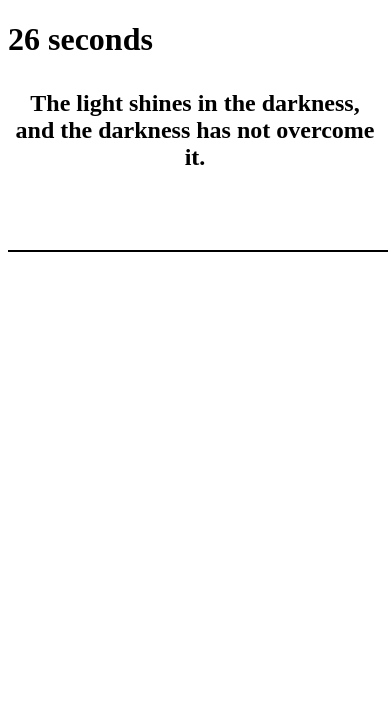
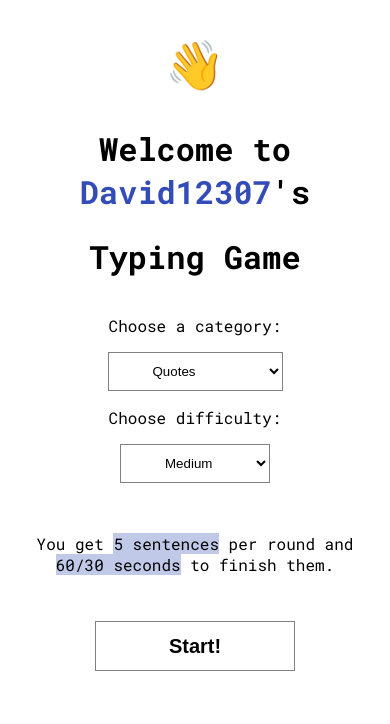
Before and after one commit to David12307/javascript-typinggame, a plain HTML site: page index.html in a window 390 px wide. Drawn offline with Linux system fonts and the light colour scheme; a web font is replaced by a local one.

Commit message:
Added multiple sentences and categories, and made it a little bit more appealing.

```diff
--- a/index.html
+++ b/index.html
@@ -7,10 +7,39 @@
     <link rel="stylesheet" href="styles.css">
 </head>
 <body>
-    <h1 id="timer"></h1>
+    <div id="start-menu">
+        <h1 id="emoji">👋</h1>
+        <h1>Welcome to <a id="profile-link" href="https://github.com/David12307/javascript-typinggame" target="_blank">David12307</a>'s</h1>
+        <h1 id="project-name">Typing Game</h1>
+
+        <div id="options-div">
+            <div class="option">
+                <p>Choose a category:</p>
+                <select id="category-input">
+                    <option value="quotes" selected>Quotes</option>
+                    <option value="biology" >Biology</option>
+                    <option value="verses">Bible verses</option>
+                </select>
+            </div>
+            <div class="option">
+                <p>Choose difficulty:</p>
+                <select id="difficulty-input">
+                    <option value="medium" selected>Medium</option>
+                    <option value="hard">Hard</option>
+                </select>
+            </div>
+        </div>
+
+        <p>You get <span class="highlight">5 sentences</span> per round and <span class="highlight">60/30 seconds</span> to finish them.</p>
+
+        <button type="submit" id="start-button">Start!</button>
+
+    </div>
     <div id="container">
+        <h1 id="timer">30 seconds</h1>
         <h4 id="sentence">Type this text to test your speed!</h4>
-        <input type="" id="textInput" autofocus>
+        <input type="" id="textInput">
+        <p id="ref-text">Reference</p>
     </div>
     <script src="main.js"></script>
 </body>
--- a/main.js
+++ b/main.js
@@ -1,33 +1,22 @@
-const sentences = [
-    "I can do all things through Christ who strengthens me.",
-    "For God so loved the world that He gave His only Son.",
-    "The Lord is my shepherd; I shall not want.",
-    "Trust in the Lord with all your heart and lean not on your own understanding.",
-    "Be strong and courageous. Do not be afraid; do not be discouraged.",
-    "For I know the plans I have for you, declares the Lord.",
-    "This is the day that the Lord has made; let us rejoice and be glad in it.",
-    "The Lord is close to the brokenhearted and saves those who are crushed in spirit.",
-    "Let all that you do be done in love.",
-    "Cast all your anxiety on Him because He cares for you.",
-    "Do not be overcome by evil, but overcome evil with good.",
-    "In the beginning, God created the heavens and the earth.",
-    "The joy of the Lord is your strength.",
-    "Come to me, all who are weary and burdened, and I will give you rest.",
-    "And we know that in all things God works for the good of those who love Him.",
-    "God is our refuge and strength, an ever-present help in trouble.",
-    "Faith is the assurance of things hoped for, the conviction of things not seen.",
-    "Do to others as you would have them do to you.",
-    "The light shines in the darkness, and the darkness has not overcome it.",
-    "For where your treasure is, there your heart will be also."
-];
+let sentences;
+
+function fetchJson(category) {
+    return fetch("sentences.json")
+        .then(response => {
+            if (!response.ok) throw new Error("Error fetching the json file.");
+            return response.json();
+        })
+        .then(data => {
+            return data[category];
+        })
+        .catch(err => {
+            console.error("Error ", err);
+        });
+}
 
 const textInput = document.getElementById("textInput");
 textInput.value = '';
-let sentence = sentences[Math.floor(Math.random() * sentences.length)];
-document.getElementById("sentence").innerHTML = sentence;
-
-const sentenceArray = sentence.split(" ");
-const wordsArray = [];
+let sentence;
 
 function adjustPosition() {
     const sentenceElement = document.getElementById("sentence");
@@ -45,12 +34,38 @@ function adjustPosition() {
     const textWidth = span.offsetWidth;
     document.body.removeChild(span);
 
-    textInput.style.width = `${textWidth + 10}px`;
+    textInput.style.width = `${textWidth + 20}px`;
 }
 
-adjustPosition();
+window.addEventListener("DOMContentLoaded", () => {
+    document.getElementById("container").style.display = 'none';
+    document.getElementById('difficulty-input').value = 'medium';
+    document.getElementById("category-input").value = 'quotes';
+    adjustPosition();
+    window.addEventListener("resize", adjustPosition);
+});
 
-startTimer(30, document.getElementById("timer"));
+document.getElementById('start-button').addEventListener('click', async () => {
+    document.getElementById("start-menu").style.display = 'none';
+    const difficulty = document.getElementById("difficulty-input").value;
+    const category = document.getElementById("category-input").value;
+    const timer = document.getElementById("timer");
+    if (difficulty === 'medium') {
+        startTimer(60, timer);
+        timer.textContent = '60 seconds';
+    }
+    else startTimer(30, timer);
+
+    sentences = await fetchJson(category);
+
+    sentence = sentences[Math.floor(Math.random() * sentences.length)];
+    document.getElementById("sentence").innerHTML = sentence.text;
+    document.getElementById('ref-text').innerHTML = sentence.reference;
+
+    document.getElementById("container").style.display = 'block';
+    textInput.focus();
+    adjustPosition();
+});
 
 let mistakes = 0;
 let completed = 0;
@@ -58,9 +73,9 @@ let charactersTyped = 0;
 let correctChars = 0;
 textInput.addEventListener("input", () => {
     const text = textInput.value;
-    textInput.maxLength = sentence.length;
+    textInput.maxLength = sentence.text.length;
 
-    if (text[text.length-1] === sentence[text.length-1]) {
+    if (text[text.length-1] === sentence.text[text.length-1]) {
         console.log(true);
         correctChars += 1;
     } else {
@@ -70,12 +85,17 @@ textInput.addEventListener("input", () => {
     charactersTyped += 1;
 
     // Check winning conditions
-    if (textInput.value.length === sentence.length && textInput.value === sentence) {
+    if (textInput.value.length === sentence.text.length && textInput.value === sentence.text) {
         completed += 1;
         sentence = sentences[Math.floor(Math.random() * sentences.length)];
-        document.getElementById("sentence").innerHTML = sentence;
+        document.getElementById("sentence").innerHTML = sentence.text;
+        document.getElementById('ref-text').innerHTML = sentence.reference;
         textInput.value = '';
         adjustPosition();
+    }
+    if (completed === 5) {
+        displayStats();
+        location.reload();
     }
 });
 
@@ -85,12 +105,13 @@ function displayStats() {
         Accuracy: ${Math.round((correctChars / charactersTyped) * 100)},
         Typing speed: ${charactersTyped / 0.5},
         Total time: 30 seconds,
-        Number of mistakes: ${mistakes}
+        Number of mistakes: ${mistakes},
+        Sentences completed: ${completed}
     `)
 }
 
 function startTimer(duration, display) {
-    var timer = duration, seconds;
+    var timer = duration-1, seconds;
     setInterval(() => {
         seconds = parseInt(timer % 60, 10);
         display.textContent = `${seconds} seconds`;
--- a/styles.css
+++ b/styles.css
@@ -1,4 +1,5 @@
 @import url('https://fonts.googleapis.com/css2?family=Cutive&display=swap');
+@import url('https://fonts.googleapis.com/css2?family=Roboto+Mono:ital,wght@0,100..700;1,100..700&display=swap');
 
 #container {
     text-align: center;
@@ -12,9 +13,83 @@
 #textInput {
     outline: none;
     border: none;
-    border-bottom: 2px solid black;
+    border-bottom: 2px solid #344CB7;
     text-align: center;
     font-size: 1.5rem;
     font-family: "Cutive", serif;
     padding: 10px;
 }
+
+#ref-text {
+    margin-top: 50px;
+}
+
+#start-menu {
+    font-family: "Roboto Mono", serif;
+    margin: auto auto;
+    width: 50%;
+    text-align: center;
+}
+
+#emoji {
+    font-size: 3rem;
+}
+
+#profile-link {
+    text-decoration: none;
+    color: #344CB7;
+    transition: all 0.5s ease;
+}
+
+#profile-link:hover {
+    font-size: 33px;
+}
+
+#options-div {
+    display: grid;
+    grid-template-columns: auto auto;
+    margin-bottom: 50px;
+}
+
+.highlight {
+    background-color: rgba(52, 76, 183, .3)
+}
+
+.option select {
+    background-color: white;
+    border: 1px solid grey;
+    padding: 10px 40px;
+    cursor: pointer;
+}
+
+#start-button {
+    padding: 10px 20px;
+    width: 200px;
+    margin-bottom: 50px;
+    margin-top: 30px;
+    font-size: 20px;
+    background-color: white;
+    border: 1px solid grey;
+    cursor: pointer;
+    transition: all 0.3s ease;
+    height: 50px;
+    font-weight: bold;
+}
+
+#start-button:hover {
+    width: 220px;
+    height: 55px;
+    background-color: rgba(52, 76, 183);
+    color: white;
+    border: 1px solid white;
+    text-transform: uppercase;
+}
+
+@media (max-width: 768px) {
+    #options-div {
+        grid-template-columns: auto;
+    }
+    #start-menu {
+        width: 100%;
+    }
+}
```
Also changed, not shown: sentences.json (added, +68 -0 lines).
